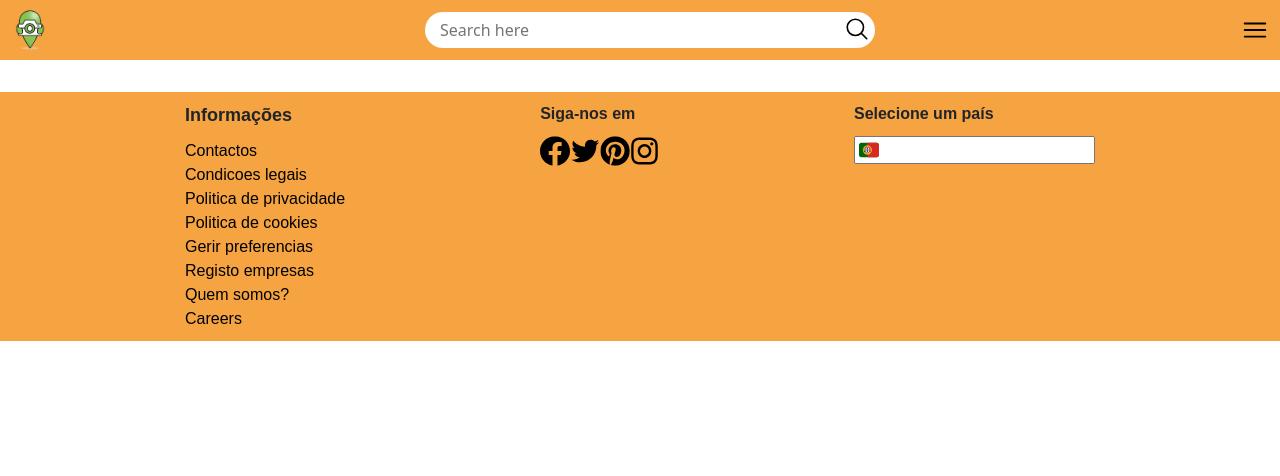
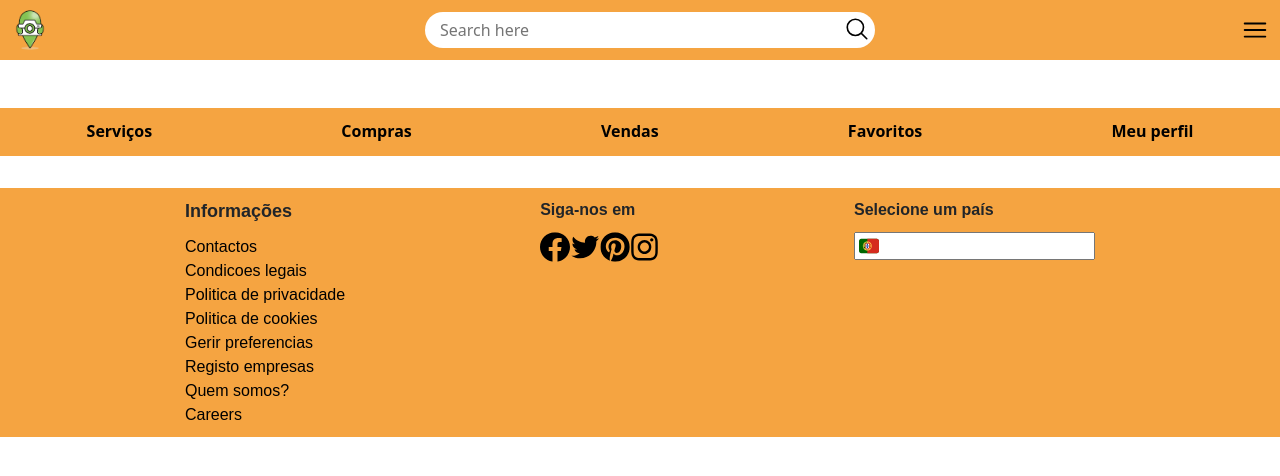
Before and after one commit to earthquake-algarve/react-service, a React (Create React App) app: page /dashboard in a window 1280 px wide. Shown: the top 476 px of the page. Built offline with nearby package versions, Linux system fonts and the light colour scheme.

Commit message:
feat: dashboard page added

```diff
--- a/src/App.js
+++ b/src/App.js
@@ -12,6 +12,7 @@ import Footer from './components/footer/Footer'
 import {Route , Routes} from 'react-router-dom'
 import 'bootstrap/dist/css/bootstrap.min.css';
 import InsertRecord from './pages/insertRecord/InsertRecord'
+import Dashboard from './pages/dashboard/Dashboard'
 
 export default class App extends React.Component {
 
@@ -31,6 +32,7 @@ export default class App extends React.Component {
             <Route path='/login' element={<Login />} />
             <Route path='/recoverpass' element={<RecoverPass />} />
             <Route path='/insertRecord' element={<InsertRecord />} />
+            <Route path='/dashboard' element={<Dashboard />} />
             <Route path='/footer' element={<Footer />} />
           </Routes>
         </div>
--- /dev/null
+++ b/src/components/dashboardHeader/DashboardHeader.css
@@ -0,0 +1,31 @@
+.options{
+    padding: 0;
+    margin: 0;
+    margin-top: 3rem;
+    height: 3rem;
+    background: var(--laranja);
+    display: flex;
+    justify-content: space-around;
+    align-items: center;
+    gap: 1rem;
+}
+
+.options a{
+    text-decoration: none;
+    color: #000;
+    font-weight: bold;
+    width: fit-content;
+}
+
+.options a::after{
+    transition: all ease-in-out .2s;
+    background: none repeat scroll 0 0 #000;
+    content: "";
+    display: block;
+    height: 2px;
+    width: 0;
+}
+
+.options a:hover::after{
+    width: 100%;
+}
--- /dev/null
+++ b/src/components/dashboardHeader/DashboardHeader.js
@@ -0,0 +1,15 @@
+import React from "react";
+import "./DashboardHeader.css";
+
+export default function DashboardHeader() {
+  return (
+
+    <ul className="options">
+      <li><a href="/servicos">Serviços</a></li>
+      <li><a href="/compras">Compras</a></li>
+      <li><a href="/vendas">Vendas</a></li>
+      <li><a href="/favoritos">Favoritos</a></li>
+      <li><a href="/meuPerfil">Meu perfil</a></li>
+    </ul>
+  );
+}
--- a/src/components/testimonials/Testimonials.js
+++ b/src/components/testimonials/Testimonials.js
@@ -9,11 +9,29 @@ export default function Testimonials(){
                 <div className='teste-testimonials'>
 
                     <div className='testimonials'>
-                        <div className='img-client'>
-                            <img src='img/image 2.png' alt=''></img>
+
+                        <div className='testimonial-text'>
+                            <span>Bran Stark</span>
+                            <span>Wish to Walk</span>
+                            <span>It is a long established fact that a reader will be distracted by the readable content of a page when looking at its layout.</span>
                         </div>
 
+                        <div className='testimonial-rate'>
+                            <span><b>4,9</b></span>
+                            <img src='img/star-icon.svg' alt='stars'></img>
+                            <img src='img/star-icon.svg' alt='stars'></img>
+                            <img src='img/star-icon.svg' alt='stars'></img>
+                            <img src='img/star-icon.svg' alt='stars'></img>
+                            <img src='img/star-icon.svg' alt='stars'></img>
+                        </div>
+
+                    </div>
+
+
+                    <div className='testimonials'>
                         <div className='testimonial-text'>
+                            <span>Daniela Targeria</span>
+                            <span>Vôo de Dragão</span>
                             <span>It is a long established fact that a reader will be distracted by the readable content of a page when looking at its layout.</span>
                         </div>
 
@@ -28,30 +46,11 @@ export default function Testimonials(){
 
                     </div>
                     <div className='testimonials'>
-                        <div className='img-client'>
-                            <img src='img/image 2.png' alt=''></img>
-                        </div>
+
 
                         <div className='testimonial-text'>
-                            <span>It is a long established fact that a reader will be distracted by the readable content of a page when looking at its layout.</span>
-                        </div>
-
-                        <div className='testimonial-rate'>
-                            <span><b>4,9</b></span>
-                            <img src='img/star-icon.svg' alt='stars'></img>
-                            <img src='img/star-icon.svg' alt='stars'></img>
-                            <img src='img/star-icon.svg' alt='stars'></img>
-                            <img src='img/star-icon.svg' alt='stars'></img>
-                            <img src='img/star-icon.svg' alt='stars'></img>
-                        </div>
-
-                    </div>
-                    <div className='testimonials'>
-                        <div className='img-client'>
-                            <img src='img/image 2.png' alt=''></img>
-                        </div>
-
-                        <div className='testimonial-text'>
+                            <span>João das Neves</span>
+                            <span>The wall climbing</span>
                             <span>It is a long established fact that a reader will be distracted by the readable content of a page when looking at its layout.</span>
                         </div>
 
--- a/src/components/testimonials/testimonials.css
+++ b/src/components/testimonials/testimonials.css
@@ -20,20 +20,27 @@
     position: relative;
 }
 
-.img-client{
-    position: absolute;
-    top:-4rem;
-}
 .testimonial-text{
     background: #ffffff;
     border-radius: 10px;
     padding: 10px;
     width: 200px;
-    padding: 55px 10px 15px 15px;
+    padding:15px;
+    display: flex;
+    flex-direction: column;
 }
 
 .testimonial-text span{
     word-spacing: 2px;
+}
+.testimonial-text span:nth-child(1),
+.testimonial-text span:nth-child(2){
+    font-weight: bold;
+    margin-bottom: 1rem;
+}
+
+.testimonial-text span:nth-child(1){
+    font-size: 18px;
 }
 
 .testimonial-rate{
--- /dev/null
+++ b/src/pages/dashboard/Dashboard.js
@@ -0,0 +1,11 @@
+import './Dashboard.css'
+import React from 'react'
+import DashboardHeader from '../../components/dashboardHeader/DashboardHeader'
+
+export default function Dashboard() {
+  return (
+    <>
+        <DashboardHeader />
+    </>
+  )
+}
```
Also changed, not shown: public/index.html (+1 -24 lines), src/pages/dashboard/Dashboard.css (added).
